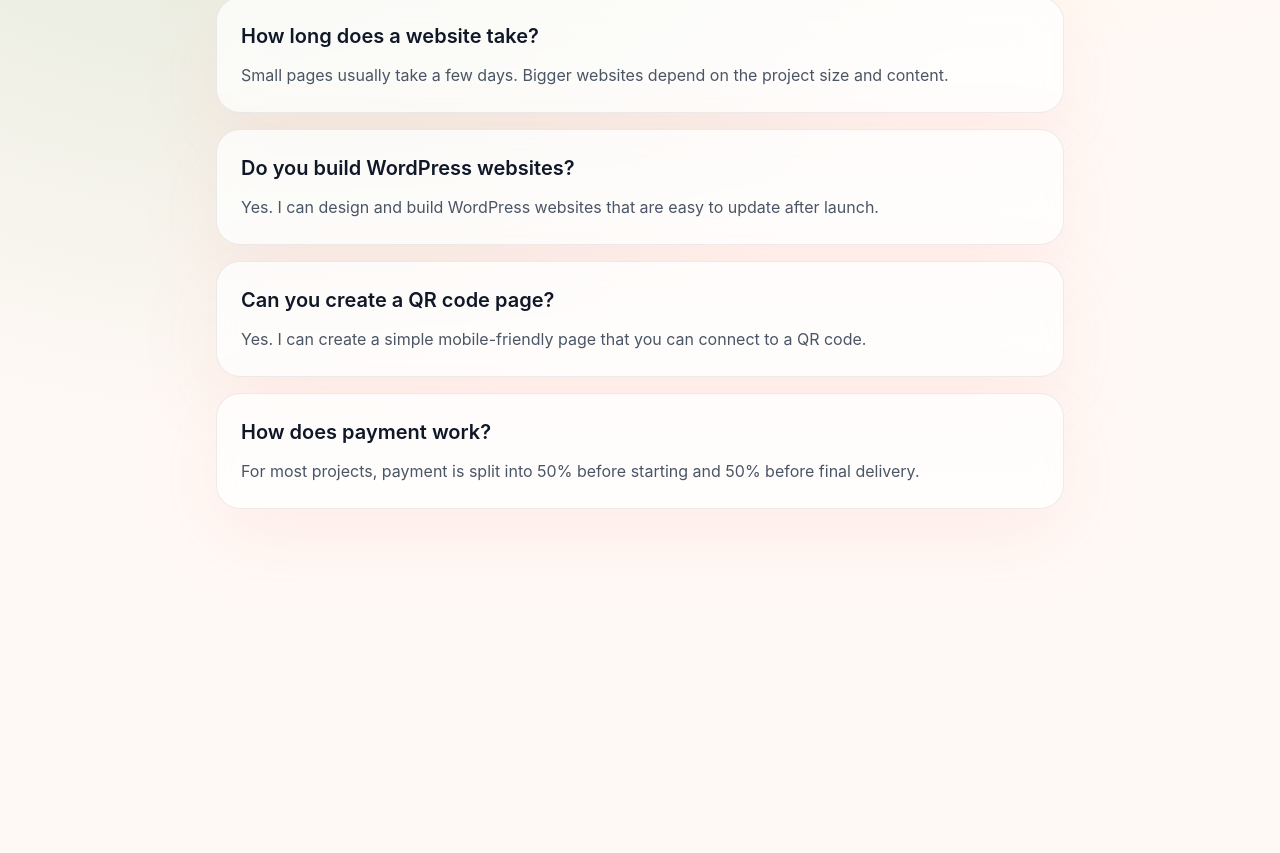
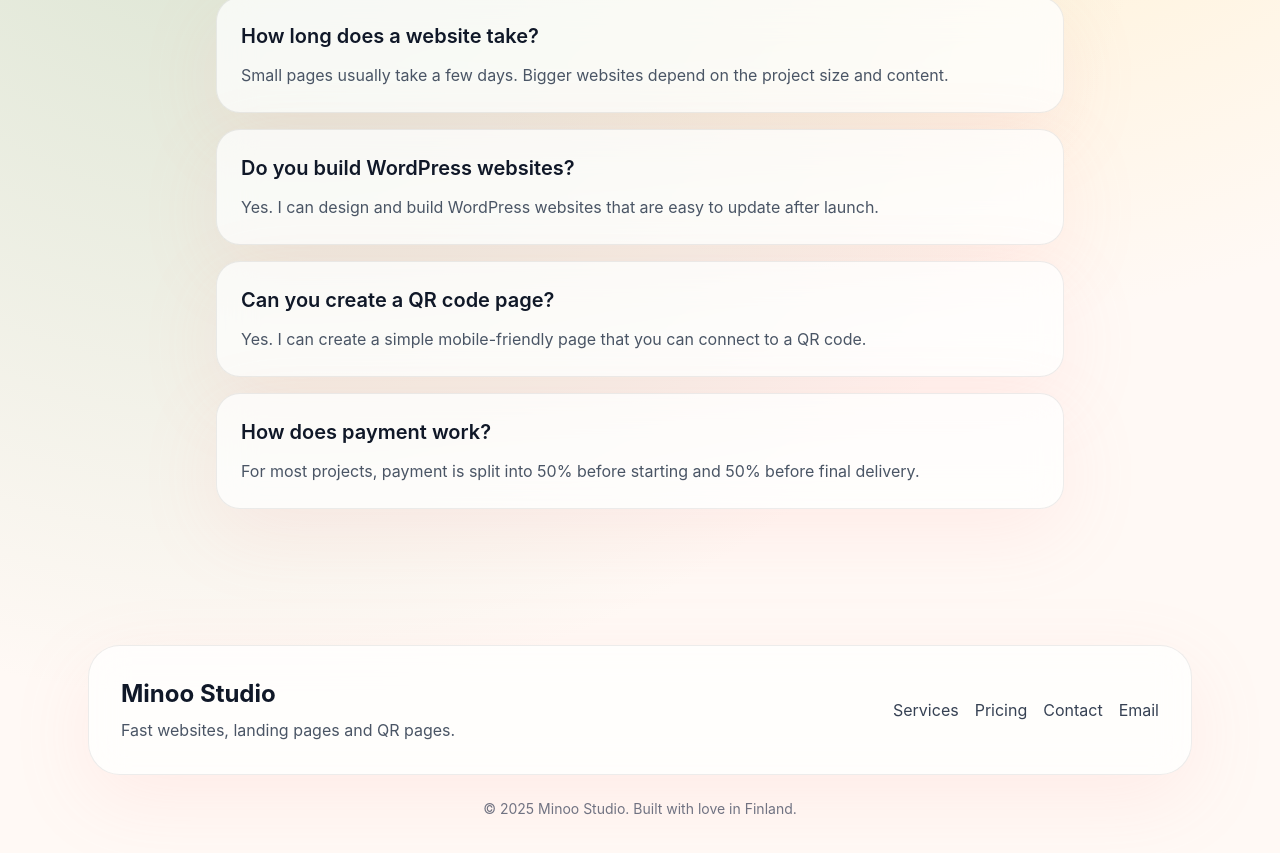
Before and after one commit to Minoo-YH/minoo-studio, a React (Vite) app: page / in a window 1280 px wide. Shown: the part 5252-6105 px from the top of the page. Before the commit the page ends 5857 px from the top, so only its background shows below. Built offline with nearby package versions, Linux system fonts and the light colour scheme.

Commit message:
feat: add footer

```diff
--- /dev/null
+++ b/src/components/Footer.jsx
@@ -0,0 +1,31 @@
+const Footer = () => {
+  return (
+    <footer className="max-w-6xl mx-auto px-6 py-10">
+      <div className="art-card rounded-[32px] p-8 flex flex-col md:flex-row items-center justify-between gap-6">
+        <div>
+          <h2 className="text-2xl font-bold text-gray-900">
+            Minoo Studio
+          </h2>
+          <p className="mt-2 text-gray-600">
+            Fast websites, landing pages and QR pages.
+          </p>
+        </div>
+
+        <div className="flex flex-wrap justify-center gap-4 text-gray-700">
+          <a href="#services">Services</a>
+          <a href="#pricing">Pricing</a>
+          <a href="#contact">Contact</a>
+          <a href="mailto:minoo.yaghoubi@gmail.com">
+            Email
+          </a>
+        </div>
+      </div>
+
+      <p className="py-6 text-center text-sm text-gray-500">
+        © 2025 Minoo Studio. Built with love in Finland.
+      </p>
+    </footer>
+  );
+};
+
+export default Footer;
--- a/src/pages/Home.jsx
+++ b/src/pages/Home.jsx
@@ -6,6 +6,8 @@ import HowItWorks from "../components/HowItWorks";
 import Pricing from "../components/Pricing";
 import Contact from "../components/Contact";
 import Faq from "../components/Faq";
+import Footer from "../components/Footer";
+
 
 const Home = () => {
   return (
@@ -18,6 +20,7 @@ const Home = () => {
       <Pricing />
       <Contact />
       <Faq />
+      <Footer />
     </>
   );
 };
```
